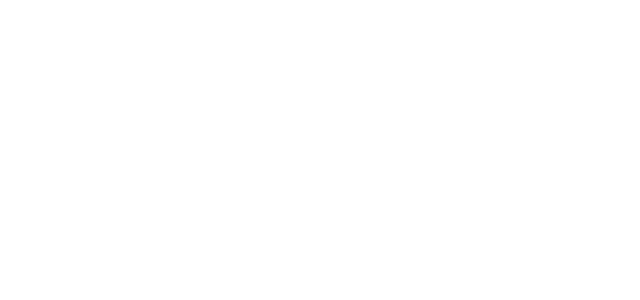
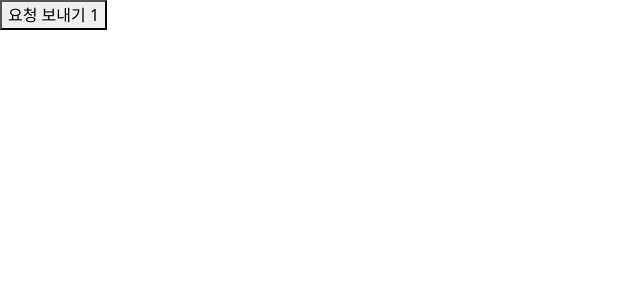
Before and after one commit to sebaek/react-20250630, a React (Vite) app: page / in a window 1280 px wide. Before the commit this address had no page. Shown: the top 300 px of the page, without its empty margins (0-640 px from the left). Built offline with nearby package versions, Linux system fonts and the light colour scheme.

Commit message:
axios 요청 연습

```diff
--- /dev/null
+++ b/src/App53.jsx
@@ -0,0 +1,19 @@
+import React from "react";
+import axios from "axios";
+
+function App53(props) {
+  function handleButton1Click() {
+    axios.request({
+      method: "get",
+      url: "http://localhost:8080/main1/sub1",
+    });
+  }
+
+  return (
+    <div>
+      <button onClick={handleButton1Click}>요청 보내기 1</button>
+    </div>
+  );
+}
+
+export default App53;
--- a/src/main.jsx
+++ b/src/main.jsx
@@ -1,10 +1,10 @@
 import { StrictMode } from "react";
 import { createRoot } from "react-dom/client";
 import "bootstrap/dist/css/bootstrap.min.css";
-import App52 from "./App52.jsx";
+import App53 from "./App53.jsx";
 
 createRoot(document.getElementById("root")).render(
   <StrictMode>
-    <App52 />
+    <App53 />
   </StrictMode>,
 );
```
